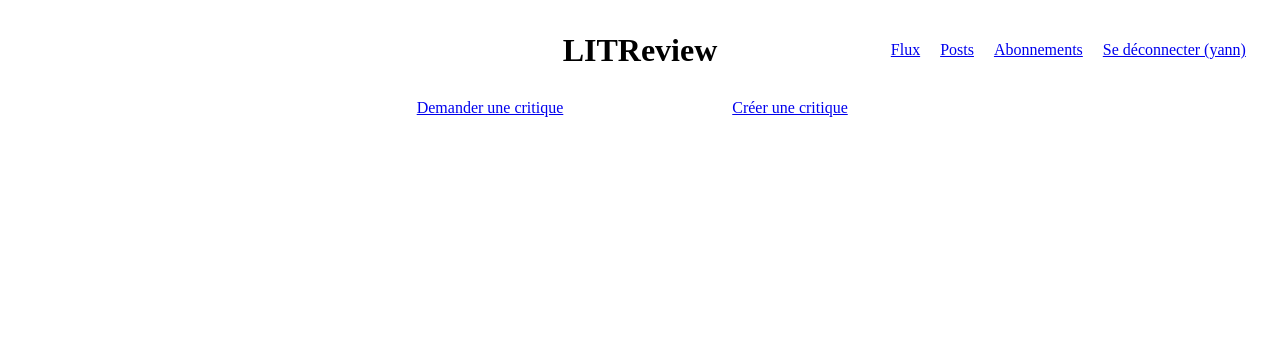
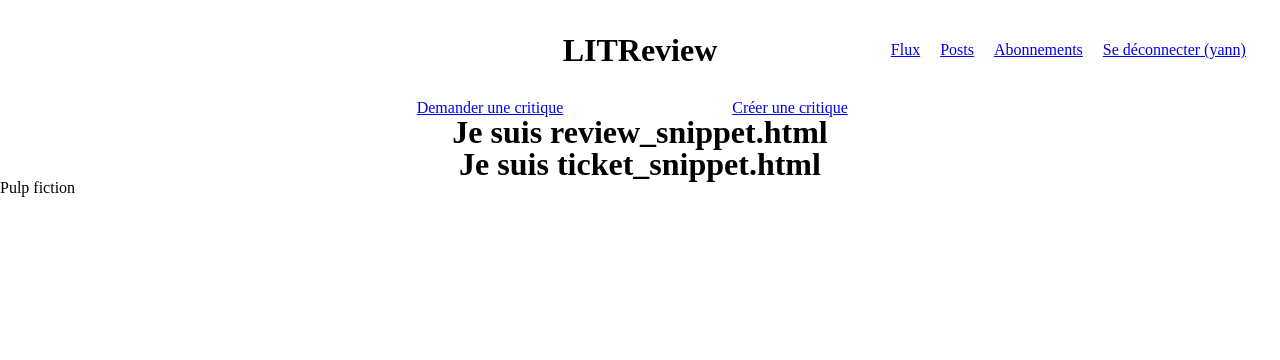
Before and after one commit to Meez25/LITReview, a Django app: page /flux/ in a window 1280 px wide. Shown: the top 360 px of the page. Run offline with Django 4.2, Linux system fonts and the light colour scheme; a user stored in the database is signed in; data comes from the database, SQL or seed files in the repository; both versions use the stored data as it was after the commit.

Commit message:
work on the flux

```diff
--- a/litreview/critics/static/critics/flux.css
+++ b/litreview/critics/static/critics/flux.css
@@ -22,7 +22,8 @@
     grid-column: 2;
 }
 
-.ticket {
+.ticket,
+.review {
     display: flex;
     flex-direction: column;
     margin: auto;
@@ -37,3 +38,7 @@ img {
     width: 300px;
     margin: 10px 0px 0px 0px;
 }
+
+.date {
+    text-align: right;
+}
--- a/litreview/critics/templates/critics/base_flux.html
+++ b/litreview/critics/templates/critics/base_flux.html
@@ -11,9 +11,18 @@
         <a href="/createticket">Demander une critique</a>
         <a href="/createreview">Créer une critique</a>
     </div>
+    {% for post in posts %}
+        {% if post.content_type == 'TICKET' %}
+            {% include 'critics/ticket_snippet.html' %}
+        {% elif post.content_type == 'REVIEW' %}
+            {% include 'critics/review_snippet.html' %}
+        {% endif %}
+    {% endfor %}
 
     {% for ticket in tickets %}
         <div class="ticket">
+            <p>Vous avez demandé une critique</p>
+            <p class="date">{{ ticket.time_created }}</p>
             <h1>{{ ticket.title }}</h1>
             <p>{{ ticket.description }}</p>
             <img src="{{ ticket.image.url}}" alt="Image du ticket">
@@ -22,6 +31,7 @@
     {% for review in reviews %}
         <div class="review">
             <h1>{{ review.headline }}</h1>
+            <h2>{{ review.user }}</h2>
             <p>{{ review.body }}</p>
         </div>
     {% endfor %}
--- /dev/null
+++ b/litreview/critics/templates/critics/review_snippet.html
@@ -0,0 +1 @@
+<h1>Je suis review_snippet.html</h1>
--- /dev/null
+++ b/litreview/critics/templates/critics/ticket_snippet.html
@@ -0,0 +1,2 @@
+<h1>Je suis ticket_snippet.html</h1>
+<p>{{ post.title }}</p>
--- a/litreview/critics/views.py
+++ b/litreview/critics/views.py
@@ -1,3 +1,5 @@
+from itertools import chain
+
 from django.shortcuts import render, redirect, get_object_or_404, get_list_or_404
 from django.contrib.auth.decorators import login_required
 from django.views.generic.edit import CreateView
@@ -7,17 +9,24 @@ from .forms import TicketForm, ReviewForm, FollowForm, UnfollowForm
 from authentication.models import User
 from django.db import IntegrityError
 from django.forms import formset_factory
+from django.db.models import Q, CharField, Value
 
 # Create your views here.
 
 
 @login_required
 def flux(request):
-    my_tickets = Ticket.objects.filter(user=request.user)
-    # review = Review.get_users_viewable_reviews(request.user)
+    tickets = get_users_viewable_tickets(request.user)
+    tickets = tickets.annotate(content_type=Value("TICKET", CharField()))
+    review = get_users_viewable_reviews(request.user)
+    review = tickets.annotate(content_type=Value("REVIEW", CharField()))
+
+    posts = sorted(
+        chain(review, tickets), key=lambda post: post.time_created, reverse=True
+    )
+
     context = {
-        "tickets": my_tickets,
-        # "reviews": review,
+        "posts": posts,
     }
     return render(request, "critics/base_flux.html", context)
 
@@ -191,3 +200,39 @@ def create_review(request):
         "review_form": review_form,
     }
     return render(request, "critics/review_form.html", context=context)
+
+
+def get_users_viewable_reviews(user):
+    followed_users = get_followed_users(user)
+    followed_users_id = [followed_user.id for followed_user in followed_users]
+    following_users = get_following_users(user)
+    following_users_id = [following_user.id for following_user in following_users]
+    review = Review.objects.all()
+    review = Review.objects.filter(
+        Q(user=user) | Q(user__id__in=followed_users_id) | Q(ticket__user__id=user.id)
+    )
+    return review
+
+
+def get_users_viewable_tickets(user):
+    followed_users = get_followed_users(user)
+    followed_users_id = [followed_user.id for followed_user in followed_users]
+    following_users = get_following_users(user)
+    following_users_id = [following_user.id for following_user in following_users]
+    tickets = Ticket.objects.all()
+    tickets = Ticket.objects.filter(Q(user=user) | Q(user__id__in=followed_users_id))
+    return tickets
+
+
+def get_following_users(user):
+    following_users = UserFollows.objects.filter(followed_user=user)
+    following_users_id = [following_user.id for following_user in following_users]
+    return User.objects.filter(id__in=following_users_id)
+
+
+def get_followed_users(user):
+    followed_users = UserFollows.objects.filter(user=user)
+    followed_users_id = [
+        followed_user.followed_user.id for followed_user in followed_users
+    ]
+    return User.objects.filter(id__in=followed_users_id)
```
Also changed, not shown: litreview/db.sqlite3.
